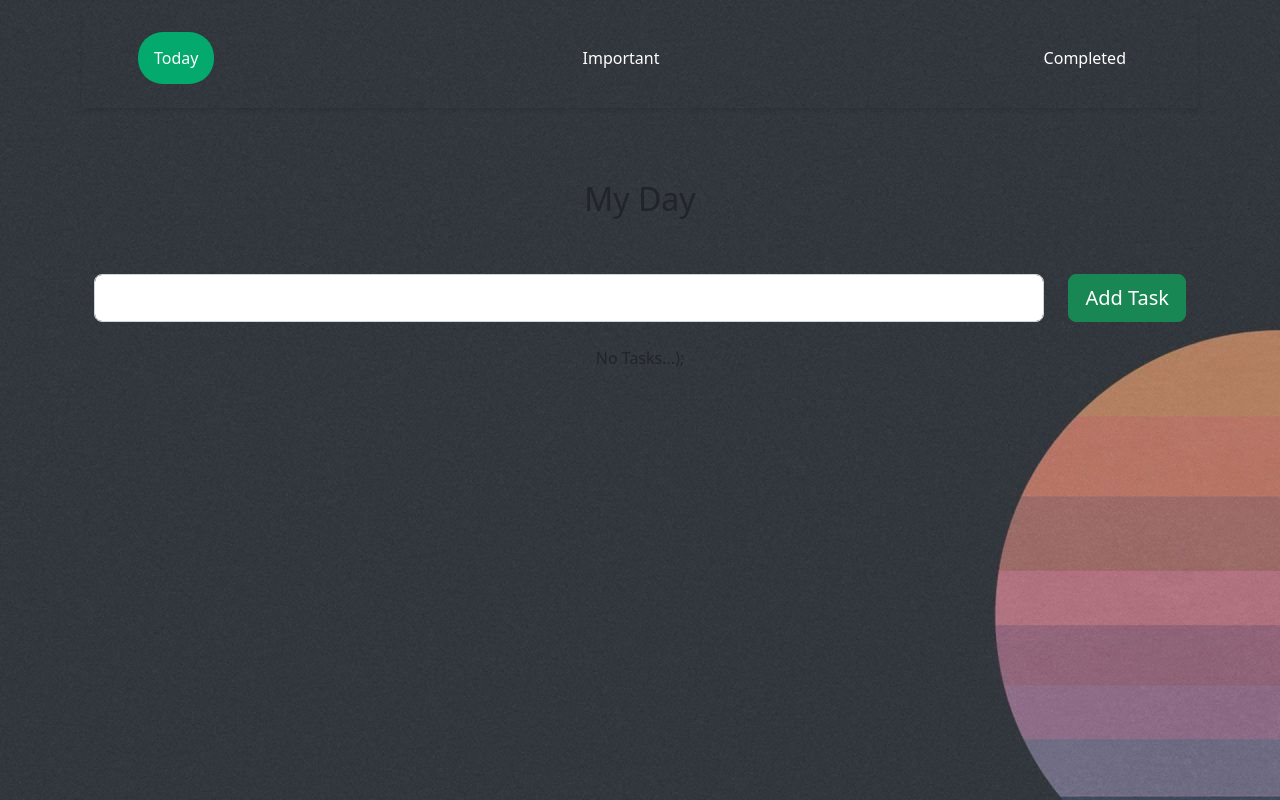
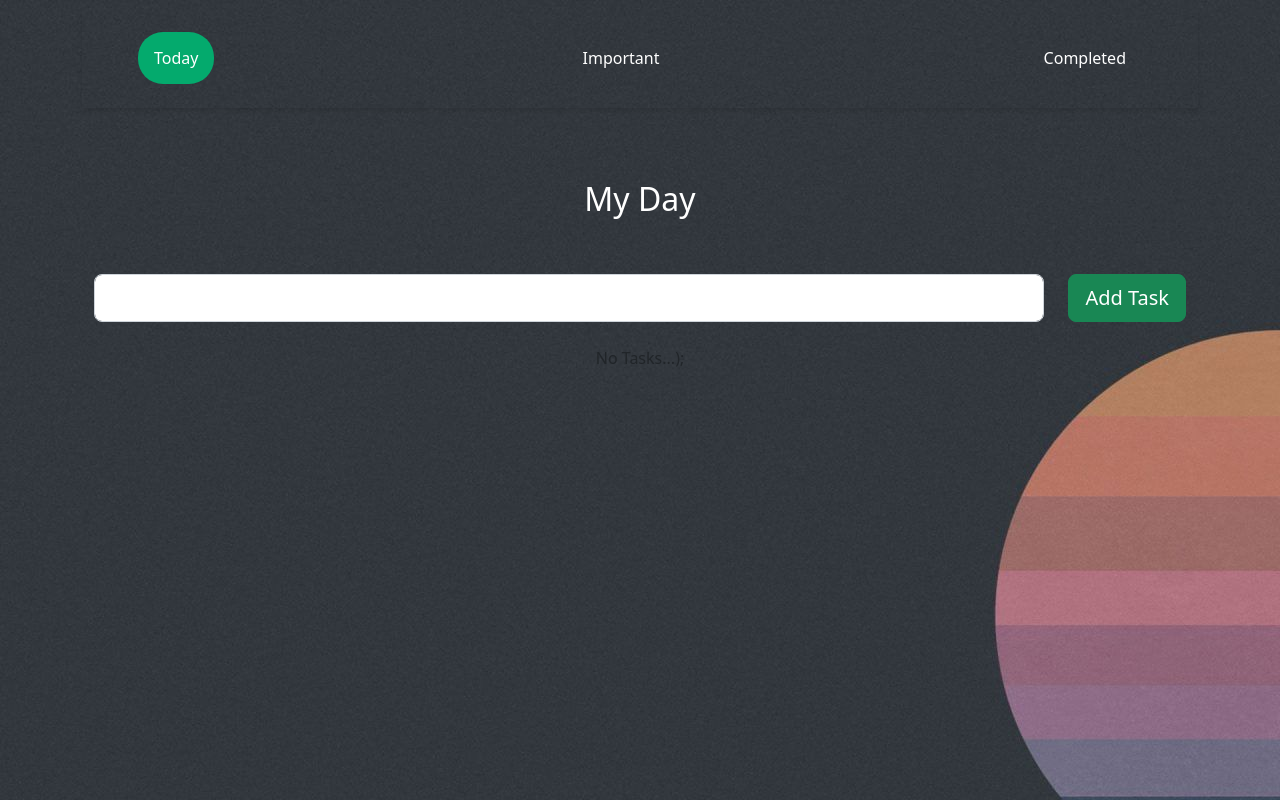
Before and after one commit to jaime8793/avengers-group-project, a React (Create React App) app: page /today in a window 1280 px wide. Built offline with nearby package versions, Linux system fonts and the light colour scheme; no server answers.

Commit message:
changed the font

```diff
--- a/src/App.css
+++ b/src/App.css
@@ -155,3 +155,8 @@ li a:hover {
 .active {
   background-color: #04AA6D;
 }
+
+.home{
+font-style: normal;
+color: white;
+}
--- a/src/Components/Today.js
+++ b/src/Components/Today.js
@@ -98,9 +98,9 @@ function Today() {
   }
 
   return (
-    <div>
+    <div >
    <br /><br />
-    <h2>My Day</h2>
+    <h2 className="home">My Day</h2>
     <br /><br />
 
     {updateData && updateData ? (
```
